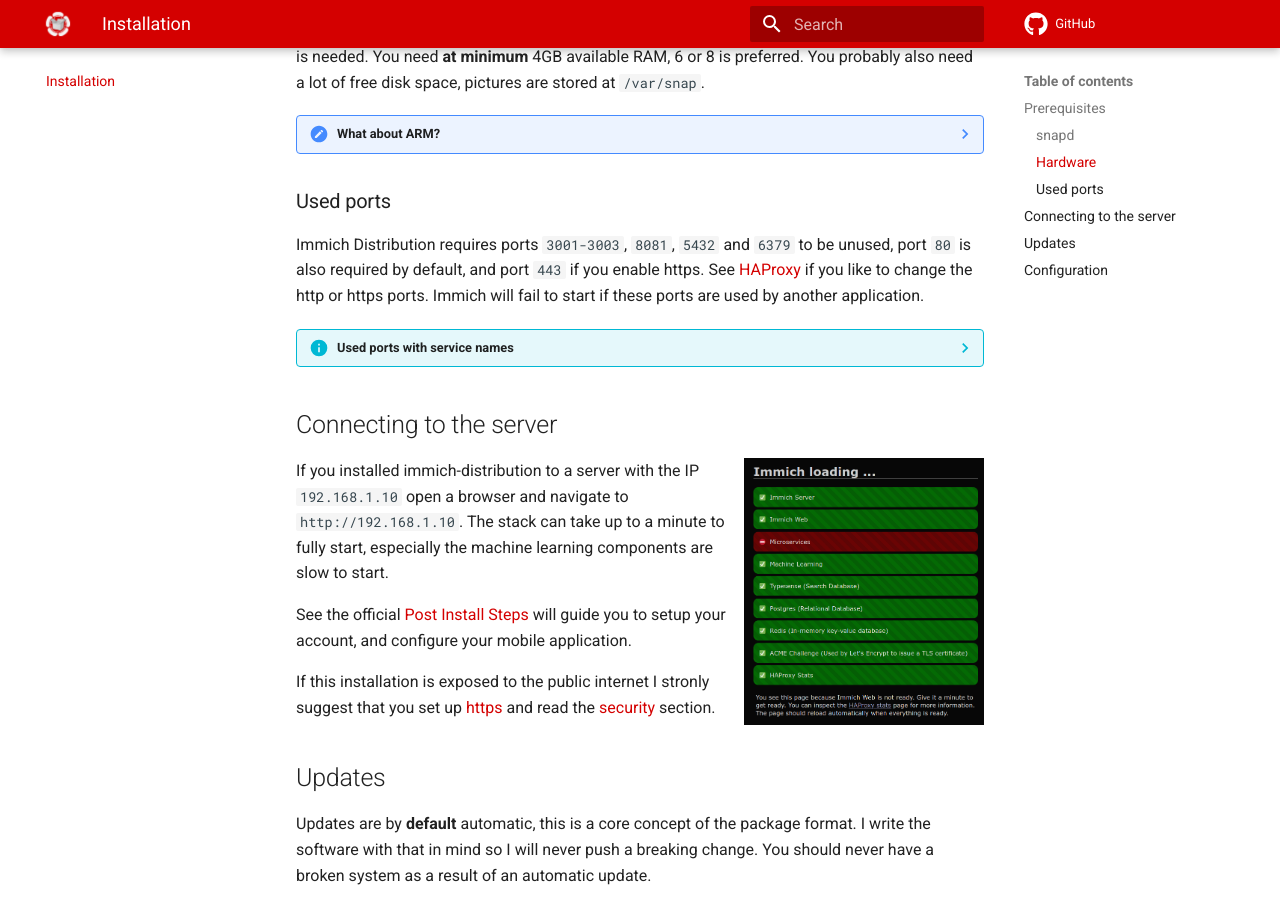
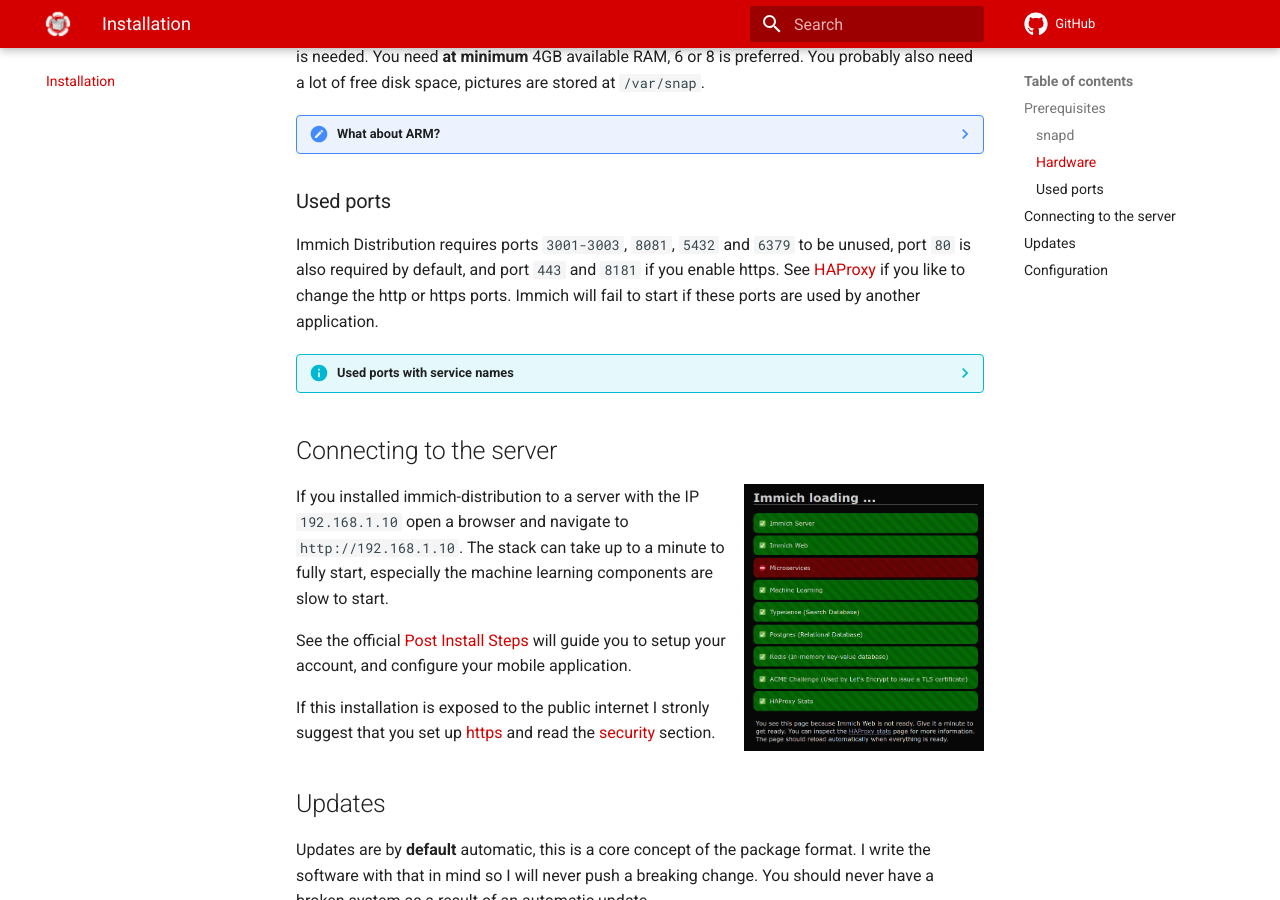
Before and after one commit to nsg/immich-distribution, an MkDocs documentation site: the page built from docs/docs/install.md, in a window 1280 px wide and 900 px high, scrolled down 1205 px. Built offline with MkDocs 1.6.1 and Material for MkDocs 9.7.7, drawn with Linux system fonts in a browser that asks for light colours; comment, search, counter and statistics services are not loaded.

Commit message:
Move ACME port to 8181

```diff
--- a/docs/docs/install.md
+++ b/docs/docs/install.md
@@ -39,7 +39,7 @@
 
 ### Used ports
 
-Immich Distribution requires ports `3001-3003`, `8081`, `5432` and `6379` to be unused, port `80` is also required by default, and port `443` if you enable https. See [HAProxy](configuration/haproxy.md) if you like to change the http or https ports. Immich will fail to start if these ports are used by another application.
+Immich Distribution requires ports `3001-3003`, `8081`, `5432` and `6379` to be unused, port `80` is also required by default, and port `443` and `8181` if you enable https. See [HAProxy](configuration/haproxy.md) if you like to change the http or https ports. Immich will fail to start if these ports are used by another application.
 
 ??? Info "Used ports with service names"
 
@@ -49,6 +49,7 @@
     | `443`  | all | YES | HAProxy (only if HTTPS is enabled) |
     | `3001-3003` | lo | NO | Immich Services |
     | `8081` | all | NO | Metrics (Prometheus) |
+    | `8181` | all | NO | ACME certificate renewals (if HTTPS is enabled) |
     | `5432` | lo | NO | Postgres - Relation database |
     | `6379` | lo | NO | Redis - In-memory KV database |
 
```
Also changed, not shown: 2 other files.
